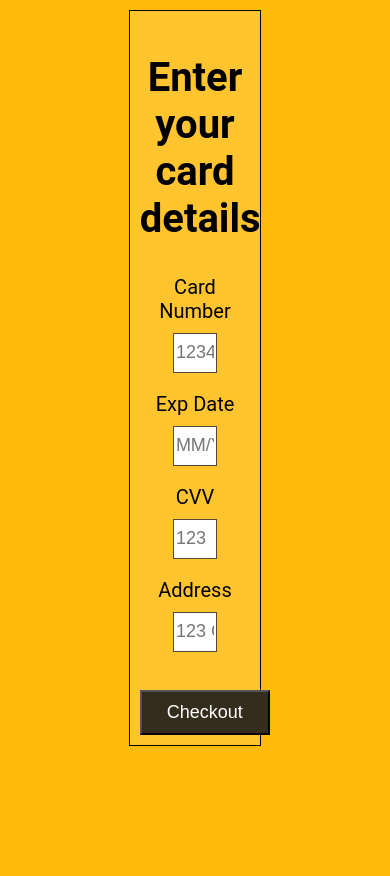
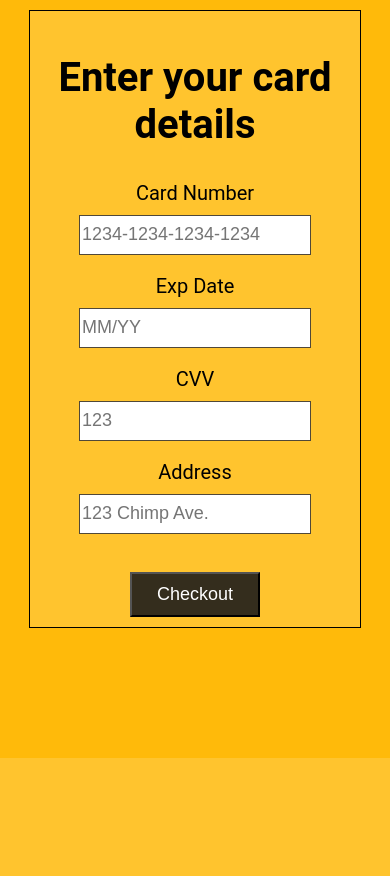
Before and after one commit to SoftwareChimp/GroceryChimp, a Django app: page /checkout/ in a window 390 px wide. Shown: the part 631-1507 px from the top of the page. After the commit the page ends 1389 px from the top, so only its background shows below. Run offline with Django 3.2, Linux system fonts and the light colour scheme.

Commit message:
Responsive checkout; still needs shopping cart displayed

```diff
--- a/GroceryChimp/static/css/styles.css
+++ b/GroceryChimp/static/css/styles.css
@@ -711,5 +711,10 @@ tr, th {
     /* ---------------  User's order  ----------------------*/
 
     /* ---------------  Checkout Details  ----------------------*/
-
+    .checkout{
+        width: 100%;
+    }
+    .checkout input {
+        width: 75%;
+    }
 }
```
